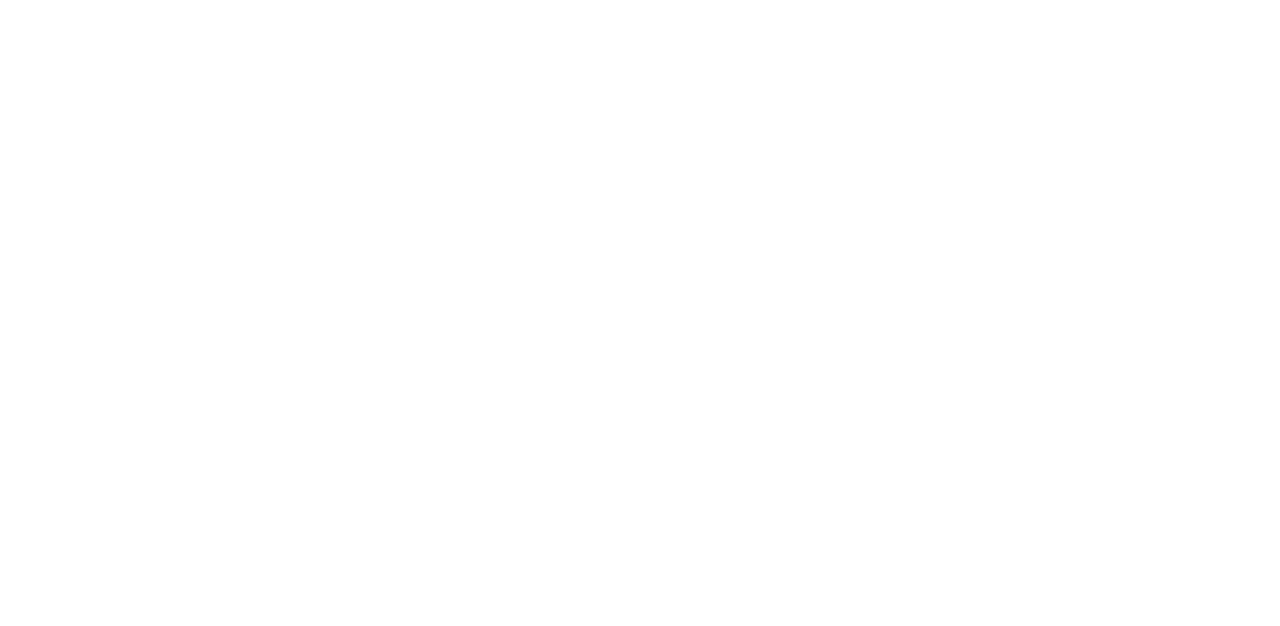
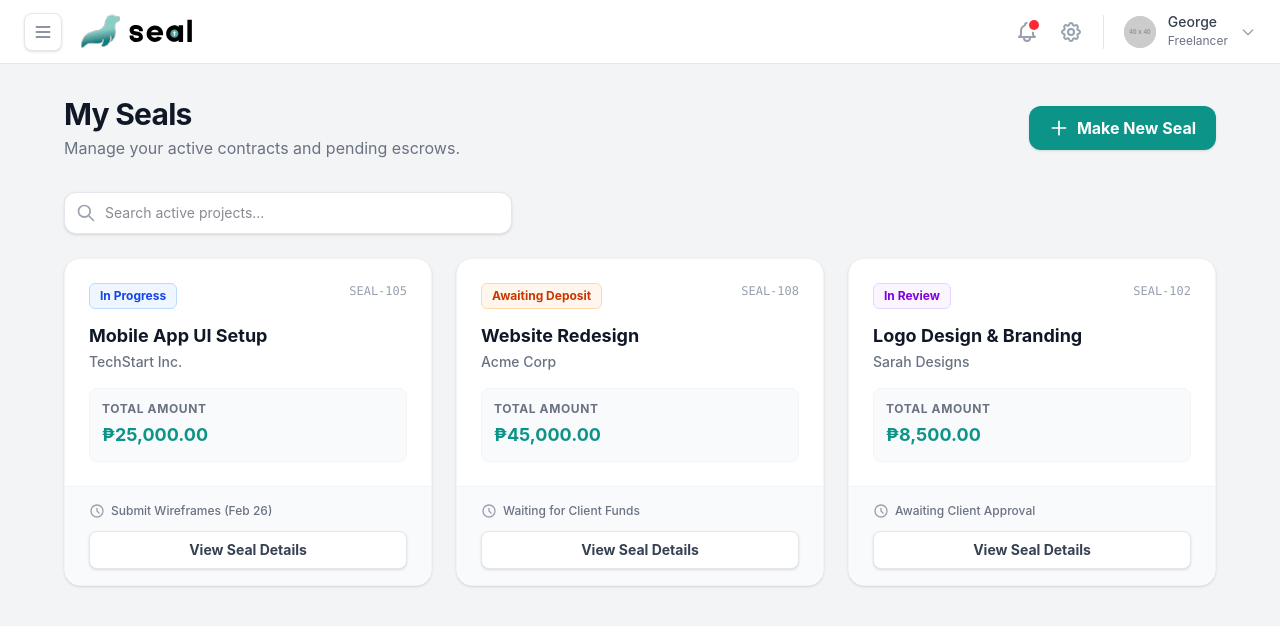
Before and after one commit to Georgebruh/Project_Seal, a Vue app: page /dashboard/my-seals in a window 1280 px wide. Before the commit this address had no page. Shown: the top 626 px of the page. Built offline with nearby package versions, Linux system fonts and the light colour scheme; the HTML template or start-up script is replaced by a standard one.

Commit message:
Added MySeals feat

```diff
--- a/src/components/Sidebar.vue
+++ b/src/components/Sidebar.vue
@@ -14,7 +14,7 @@
   if (authStore.activeRole === 'freelancer') {
     return [
       { name: 'Dashboard', routeName: 'freelancer-dashboard', icon: 'M3 12l2-2m0 0l7-7 7 7M5 10v10a1 1 0 001 1h3m10-11l2 2m-2-2v10a1 1 0 01-1 1h-3m-6 0a1 1 0 001-1v-4a1 1 0 011-1h2a1 1 0 011 1v4a1 1 0 001 1m-6 0h6' },
-      { name: 'My Seals', href: '#', icon: 'M3 7v10a2 2 0 002 2h14a2 2 0 002-2V9a2 2 0 00-2-2h-6l-2-2H5a2 2 0 00-2 2z' },
+      { name: 'My Seals', routeName: 'my-seals', icon: 'M3 7v10a2 2 0 002 2h14a2 2 0 002-2V9a2 2 0 00-2-2h-6l-2-2H5a2 2 0 00-2 2z' },
       { name: 'Analytics', routeName: 'analytics', icon: 'M9 19v-6a2 2 0 00-2-2H5a2 2 0 00-2 2v6a2 2 0 002 2h2a2 2 0 002-2zm0 0V9a2 2 0 012-2h2a2 2 0 012 2v10m-6 0a2 2 0 002 2h2a2 2 0 002-2m0 0V5a2 2 0 012-2h2a2 2 0 012-2h-2a2 2 0 01-2-2z' },
       { name: 'History', routeName: 'history', icon: 'M12 8v4l3 3m6-3a9 9 0 11-18 0 9 9 0 0118 0z' },
     ]
--- a/src/router/index.ts
+++ b/src/router/index.ts
@@ -27,6 +27,12 @@
           name: 'freelancer-dashboard',
           component: () => import('@/views/FreelancerDashboard.vue')
         },
+        {
+          path: 'my-seals',
+          name: 'my-seals',
+          component: () => import('@/views/MySealsView.vue')
+        },
+
         {
           path: 'analytics',
           name: 'analytics',
--- /dev/null
+++ b/src/views/MySealsView.vue
@@ -0,0 +1,165 @@
+<script setup lang="ts">
+import { ref, computed, onMounted } from 'vue'
+import { useRouter } from 'vue-router'
+
+const router = useRouter()
+const isLoading = ref(true)
+const searchQuery = ref('')
+
+// Mock Data for active/pending projects
+const activeSeals = ref<any[]>([])
+
+onMounted(() => {
+  // Simulate fetching active seals from Supabase
+  setTimeout(() => {
+    activeSeals.value = [
+      {
+        id: '105',
+        displayId: 'SEAL-105',
+        title: 'Mobile App UI Setup',
+        client: 'TechStart Inc.',
+        amount: 25000,
+        status: 'in_progress',
+        nextMilestone: 'Submit Wireframes (Feb 26)'
+      },
+      {
+        id: '108',
+        displayId: 'SEAL-108',
+        title: 'Website Redesign',
+        client: 'Acme Corp',
+        amount: 45000,
+        status: 'awaiting_deposit',
+        nextMilestone: 'Waiting for Client Funds'
+      },
+      {
+        id: '102',
+        displayId: 'SEAL-102',
+        title: 'Logo Design & Branding',
+        client: 'Sarah Designs',
+        amount: 8500,
+        status: 'in_review',
+        nextMilestone: 'Awaiting Client Approval'
+      }
+    ]
+    isLoading.value = false
+  }, 600)
+})
+
+const filteredSeals = computed(() => {
+  if (!searchQuery.value) return activeSeals.value
+  return activeSeals.value.filter(seal =>
+    seal.title.toLowerCase().includes(searchQuery.value.toLowerCase()) ||
+    seal.client.toLowerCase().includes(searchQuery.value.toLowerCase())
+  )
+})
+
+const formatCurrency = (amount: number) => {
+  return `₱${amount.toLocaleString('en-US', { minimumFractionDigits: 2 })}`
+}
+
+const getStatusStyles = (status: string) => {
+  switch(status) {
+    case 'in_progress': return 'bg-blue-50 text-blue-700 border-blue-200'
+    case 'awaiting_deposit': return 'bg-orange-50 text-orange-700 border-orange-200'
+    case 'in_review': return 'bg-purple-50 text-purple-700 border-purple-200'
+    default: return 'bg-gray-50 text-gray-700 border-gray-200'
+  }
+}
+
+const getStatusLabel = (status: string) => {
+  switch(status) {
+    case 'in_progress': return 'In Progress'
+    case 'awaiting_deposit': return 'Awaiting Deposit'
+    case 'in_review': return 'In Review'
+    default: return status
+  }
+}
+</script>
+
+<template>
+  <div class="max-w-6xl mx-auto pb-12">
+
+    <div class="mb-8 flex flex-col sm:flex-row sm:items-center justify-between gap-4">
+      <div>
+        <h2 class="text-3xl font-bold text-gray-900 tracking-tight">My Seals</h2>
+        <p class="text-gray-500 mt-1">Manage your active contracts and pending escrows.</p>
+      </div>
+
+      <button
+        @click="router.push({ name: 'create-seal' })"
+        class="px-5 py-2.5 bg-seal-teal text-white font-bold rounded-xl shadow-sm hover:bg-teal-700 transition-colors flex items-center shrink-0 justify-center"
+      >
+        <svg class="w-5 h-5 mr-2" fill="none" stroke="currentColor" viewBox="0 0 24 24"><path stroke-linecap="round" stroke-linejoin="round" stroke-width="2" d="M12 4v16m8-8H4"></path></svg>
+        Make New Seal
+      </button>
+    </div>
+
+    <div class="mb-6 relative max-w-md">
+      <div class="absolute inset-y-0 left-0 pl-3 flex items-center pointer-events-none">
+        <svg class="w-5 h-5 text-gray-400" fill="none" stroke="currentColor" viewBox="0 0 24 24"><path stroke-linecap="round" stroke-linejoin="round" stroke-width="2" d="M21 21l-6-6m2-5a7 7 0 11-14 0 7 7 0 0114 0z"></path></svg>
+      </div>
+      <input
+        v-model="searchQuery"
+        type="text"
+        placeholder="Search active projects..."
+        class="w-full pl-10 pr-4 py-2.5 bg-white border border-gray-200 rounded-xl focus:outline-none focus:ring-2 focus:ring-seal-teal/50 focus:border-seal-teal transition-all shadow-sm text-sm"
+      />
+    </div>
+
+    <div v-if="isLoading" class="flex justify-center items-center h-64 bg-white rounded-2xl border border-gray-100 shadow-sm">
+      <svg class="animate-spin h-8 w-8 text-seal-teal" xmlns="http://www.w3.org/2000/svg" fill="none" viewBox="0 0 24 24"><circle class="opacity-25" cx="12" cy="12" r="10" stroke="currentColor" stroke-width="4"></circle><path class="opacity-75" fill="currentColor" d="M4 12a8 8 0 018-8V0C5.373 0 0 5.373 0 12h4zm2 5.291A7.962 7.962 0 014 12H0c0 3.042 1.135 5.824 3 7.938l3-2.647z"></path></svg>
+    </div>
+
+    <div v-else-if="filteredSeals.length > 0" class="grid grid-cols-1 md:grid-cols-2 lg:grid-cols-3 gap-6">
+      <div
+        v-for="seal in filteredSeals"
+        :key="seal.id"
+        class="bg-white rounded-2xl border border-gray-100 shadow-sm hover:shadow-md transition-shadow flex flex-col overflow-hidden"
+      >
+        <div class="p-6 flex-1">
+          <div class="flex justify-between items-start mb-4">
+            <span :class="['px-2.5 py-1 text-xs font-bold rounded-md border', getStatusStyles(seal.status)]">
+              {{ getStatusLabel(seal.status) }}
+            </span>
+            <span class="text-xs text-gray-400 font-mono font-medium">{{ seal.displayId }}</span>
+          </div>
+
+          <h3 class="text-lg font-bold text-gray-900 mb-1 leading-tight">{{ seal.title }}</h3>
+          <p class="text-sm text-gray-500 font-medium mb-4">{{ seal.client }}</p>
+
+          <div class="bg-gray-50 rounded-lg p-3 border border-gray-100">
+            <p class="text-xs text-gray-500 uppercase tracking-wider font-bold mb-1">Total Amount</p>
+            <p class="font-bold text-seal-teal text-lg">{{ formatCurrency(seal.amount) }}</p>
+          </div>
+        </div>
+
+        <div class="px-6 py-4 bg-gray-50 border-t border-gray-100">
+          <p class="text-xs text-gray-500 mb-3 flex items-center font-medium">
+            <svg class="w-4 h-4 mr-1.5 text-gray-400" fill="none" stroke="currentColor" viewBox="0 0 24 24"><path stroke-linecap="round" stroke-linejoin="round" stroke-width="2" d="M12 8v4l3 3m6-3a9 9 0 11-18 0 9 9 0 0118 0z"></path></svg>
+            {{ seal.nextMilestone }}
+          </p>
+
+          <button
+            @click="router.push({ name: 'seal-detail', params: { id: seal.id } })"
+            class="w-full py-2 bg-white border border-gray-200 text-gray-700 hover:text-seal-teal hover:border-seal-teal font-bold rounded-lg transition-colors text-sm shadow-sm"
+          >
+            View Seal Details
+          </button>
+        </div>
+      </div>
+    </div>
+
+    <div v-else class="p-12 text-center bg-white rounded-2xl border border-gray-100 shadow-sm">
+      <svg class="w-12 h-12 mx-auto text-gray-300 mb-3" fill="none" stroke="currentColor" viewBox="0 0 24 24"><path stroke-linecap="round" stroke-linejoin="round" stroke-width="2" d="M19 11H5m14 0a2 2 0 012 2v6a2 2 0 01-2 2H5a2 2 0 01-2-2v-6a2 2 0 012-2m14 0V9a2 2 0 00-2-2M5 11V9a2 2 0 002-2m0 0V5a2 2 0 012-2h6a2 2 0 012 2v2M7 7h10"></path></svg>
+      <p class="text-gray-500 font-medium">No active seals found</p>
+      <p class="text-sm text-gray-400 mt-1 mb-4">You don't have any ongoing projects matching that search.</p>
+      <button
+        @click="router.push({ name: 'create-seal' })"
+        class="text-sm font-bold text-seal-teal hover:underline"
+      >
+        + Create a new seal
+      </button>
+    </div>
+
+  </div>
+</template>
```
